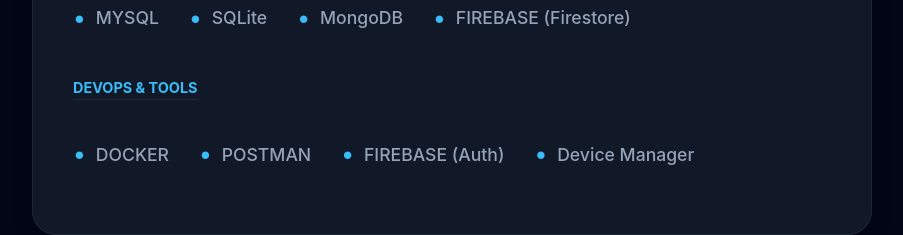
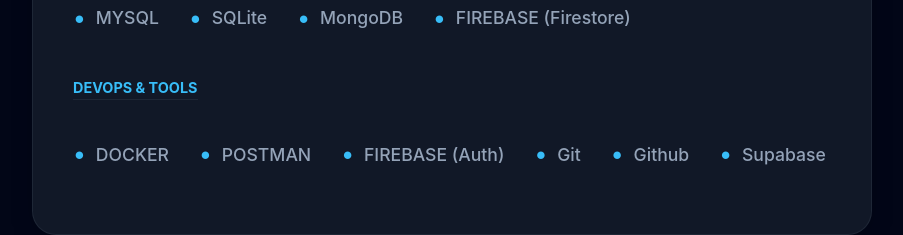
Before and after one commit to asmss/my_portfoy_repo, a React (Create React App) app: page / in a window 1280 px wide. Shown: the part 1300-1535 px from the top of the page, without its empty margins (328-1231 px from the left). Built offline with nearby package versions, Linux system fonts and the light colour scheme.

Commit message:
Update transition file

```diff
--- a/src/data/translations.js
+++ b/src/data/translations.js
@@ -4,7 +4,7 @@
   frontend: ["REACT", "HTML", "CSS", "EJS TEMPLATING"],
   backend: ["NODE.JS (Express.js)", "REST API"],
   database: ["MYSQL", "SQLite", "MongoDB", "FIREBASE (Firestore)"],
-  devops_tools: ["DOCKER", "POSTMAN", "FIREBASE (Auth)", "Device Manager"]
+  devops_tools: ["DOCKER", "POSTMAN", "FIREBASE (Auth)", "Git","Github","Supabase"]
 };
 
 export const translations = {
```
